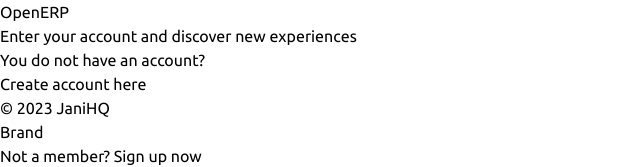
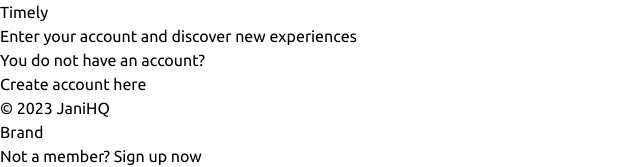
Before and after one commit to parthjani7/open-erp, a Next.js app: page /login in a window 1280 px wide. Shown: the top 167 px of the page, without its empty margins (0-640 px from the left). Built offline with nearby package versions, Linux system fonts and the light colour scheme.

Commit message:
project renamed

```diff
--- a/app/(auth)/login/page.tsx
+++ b/app/(auth)/login/page.tsx
@@ -6,7 +6,7 @@
       <div className="flex flex-row w-full min-h-screen">
         <div className="hidden lg:flex flex-col justify-between bg-gradient-to-r from-indigo-500 to-blue-500 lg:p-8 xl:p-12 lg:max-w-sm xl:max-w-lg text-white">
           <div className="flex items-center justify-start space-x-3">
-            <h5 className="font-medium text-xl">OpenERP</h5>
+            <h5 className="font-medium text-xl">Timely</h5>
           </div>
           <div className="space-y-5">
             <h1 className="lg:text-3xl xl:text-5xl xl:leading-snug font-extrabold">
--- a/app/page.tsx
+++ b/app/page.tsx
@@ -3,7 +3,7 @@
 export default function Home() {
   return (
     <main>
-      <h1 className="text-3xl text-center p-5">OpenERP</h1>
+      <h1 className="text-3xl text-center p-5">Timely</h1>
       <ul>
         <li>
           <Link href="/login">Login</Link>
--- a/package.json
+++ b/package.json
@@ -1,5 +1,5 @@
 {
-  "name": "open-erp",
+  "name": "timely-app",
   "version": "0.1.0",
   "private": true,
   "scripts": {
```
Also changed, not shown: 1 other file (tests, documents, lock files or other folders).
